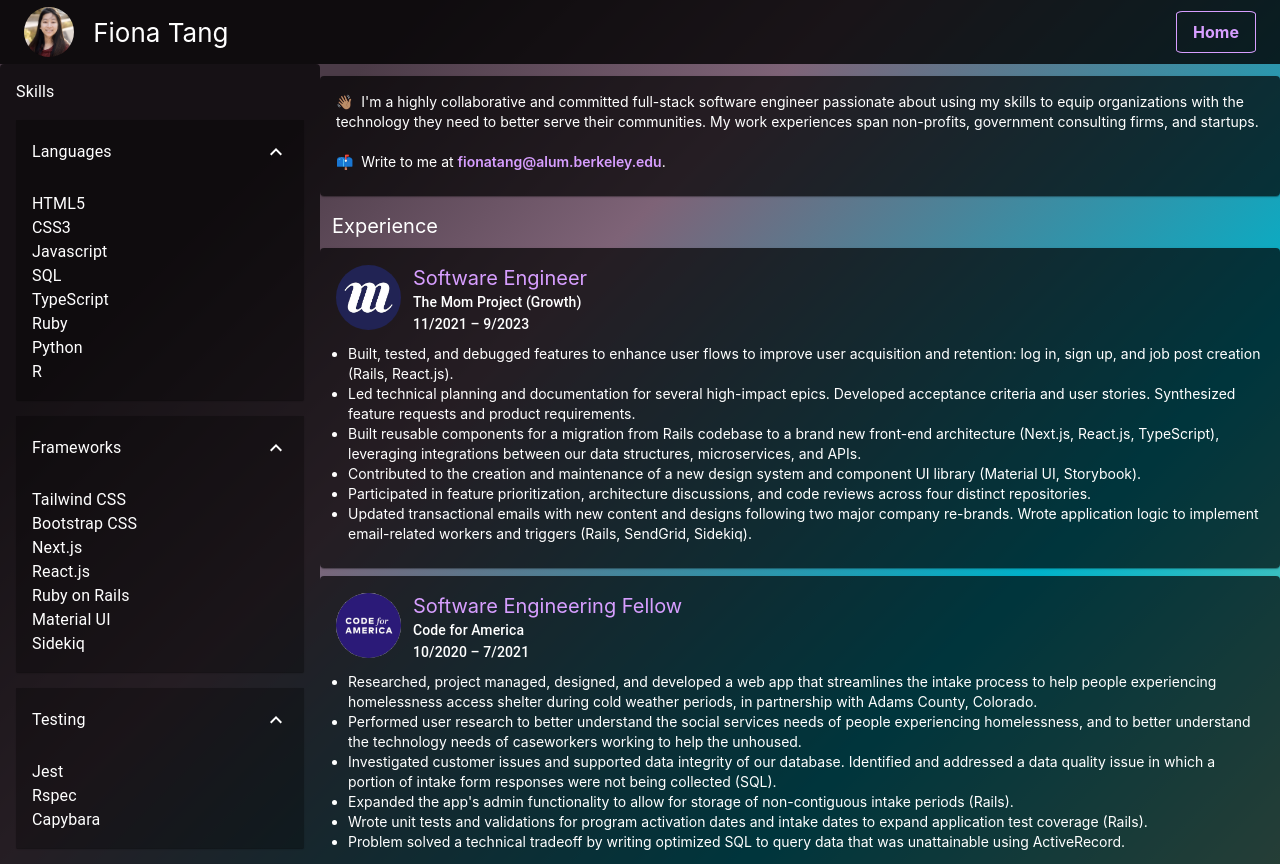
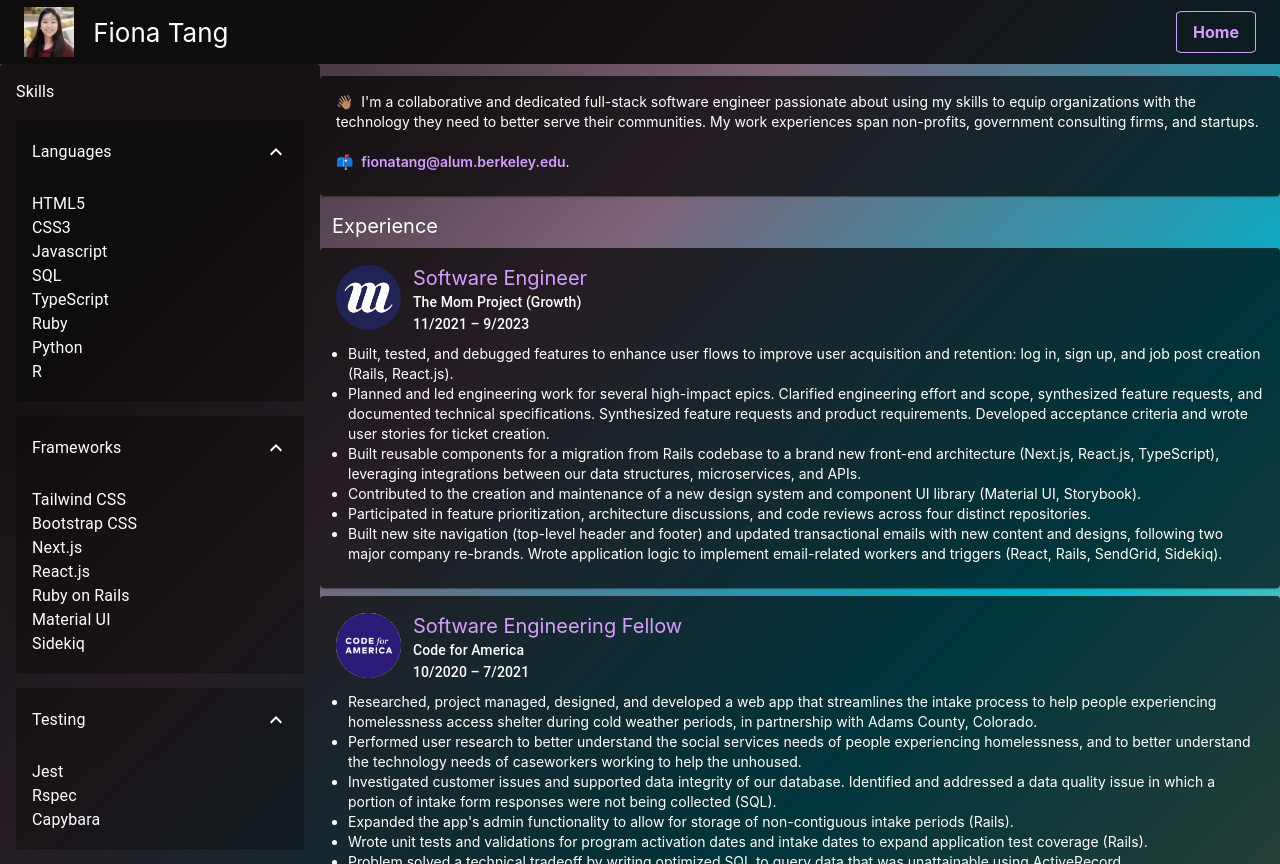
Before and after one commit to fionatagious/fiona.works, a Next.js app: page /resume in a window 1280 px wide. Built offline with nearby package versions, Linux system fonts and the light colour scheme.

Commit message:
apply nowrap to Education section; adds ExternalLinkIcon for full resume

```diff
--- /dev/null
+++ b/components/icons/ExternalLinkIcon.js
@@ -0,0 +1,17 @@
+import React from "react";
+
+const ExternalLinkIcon = () => {
+  return (
+    <svg
+      xmlns="http://www.w3.org/2000/svg"
+      viewBox="0 0 76 76"
+      width="28px"
+      height="28px"
+      fill="#fecaca"
+    >
+      <path d="M 40 10 C 38.896 10 38 10.896 38 12 C 38 13.104 38.896 14 40 14 L 47.171875 14 L 30.585938 30.585938 C 29.804938 31.366938 29.804938 32.633063 30.585938 33.414062 C 30.976938 33.805063 31.488 34 32 34 C 32.512 34 33.023063 33.805062 33.414062 33.414062 L 50 16.828125 L 50 24 C 50 25.104 50.896 26 52 26 C 53.104 26 54 25.104 54 24 L 54 12 C 54 10.896 53.104 10 52 10 L 40 10 z M 18 12 C 14.691 12 12 14.691 12 18 L 12 46 C 12 49.309 14.691 52 18 52 L 46 52 C 49.309 52 52 49.309 52 46 L 52 34 C 52 32.896 51.104 32 50 32 C 48.896 32 48 32.896 48 34 L 48 46 C 48 47.103 47.103 48 46 48 L 18 48 C 16.897 48 16 47.103 16 46 L 16 18 C 16 16.897 16.897 16 18 16 L 30 16 C 31.104 16 32 15.104 32 14 C 32 12.896 31.104 12 30 12 L 18 12 z" />
+    </svg>
+  );
+};
+
+export default ExternalLinkIcon;
--- a/pages/resume/education.js
+++ b/pages/resume/education.js
@@ -17,7 +17,10 @@ export default function Education() {
       className="mb-2"
     >
       <CardContent>
-        <Grid container sx={{ display: "flex", alignItems: "center" }}>
+        <Grid
+          container
+          sx={{ display: "flex", flexWrap: "nowrap", alignItems: "center" }}
+        >
           <Grid item>
             <Image
               priority
@@ -33,11 +36,10 @@ export default function Education() {
             sx={{
               display: "flex",
               flexDirection: "column",
-              flexWrap: "nowrap",
               marginLeft: "0.75rem",
             }}
           >
-            <div className="text-lg sm:text-xl leading-7">
+            <div className="text-md text-pink sm:text-xl">
               University of California, Berkeley
             </div>
             <Typography variant="subtitle2">B.A. Legal Studies</Typography>
--- a/pages/resume/index.js
+++ b/pages/resume/index.js
@@ -61,14 +61,16 @@ export default function Resume() {
           }}
         >
           <div className="flex flex-row">
+            <a href="/">
               <Image
                 priority
                 src="/images/headshot.jpg"
-              className="profile-image"
+                className="profile-image-small"
                 height={50}
                 width={50}
-              alt="profile-image"
+                alt="profile-image-small"
               />
+            </a>
             <h2 className="full-name-text">Fiona Tang</h2>
           </div>
           <HomeButton />
--- a/pages/resume/overview.js
+++ b/pages/resume/overview.js
@@ -17,14 +17,14 @@ export default function Overview() {
       >
         <CardContent className="d-flex pb-6">
           <div className="text-sm sm:text-md calibre">
-            👋🏽&nbsp;&nbsp;I&apos;m a highly collaborative and committed
-            full-stack software engineer passionate about using my skills to
-            equip organizations with the technology they need to better serve
-            their communities. My work experiences span non-profits, government
+            👋🏽&nbsp;&nbsp;I&apos;m a collaborative and dedicated full-stack
+            software engineer passionate about using my skills to equip
+            organizations with the technology they need to better serve their
+            communities. My work experiences span non-profits, government
             consulting firms, and startups.
             <br />
             <br />
-            📫&nbsp;&nbsp;Write to me at&nbsp;
+            📫&nbsp;&nbsp;
             <a
               href="mailto: fionatang@alum.berkeley.edu"
               className="text-pink font-semibold"
--- a/pages/resume/tmp.js
+++ b/pages/resume/tmp.js
@@ -46,9 +46,11 @@ export default function TMPCard() {
               post creation (Rails, React.js).
             </li>
             <li>
-              Led technical planning and documentation for several high-impact
-              epics. Developed acceptance criteria and user stories. Synthesized
-              feature requests and product requirements.
+              Planned and led engineering work for several high-impact epics.
+              Clarified engineering effort and scope, synthesized feature
+              requests, and documented technical specifications. Synthesized
+              feature requests and product requirements. Developed acceptance
+              criteria and wrote user stories for ticket creation.
             </li>
             <li>
               Built reusable components for a migration from Rails codebase to a
@@ -65,10 +67,11 @@ export default function TMPCard() {
               and code reviews across four distinct repositories.
             </li>
             <li>
-              Updated transactional emails with new content and designs
+              Built new site navigation (top-level header and footer) and
+              updated transactional emails with new content and designs,
               following two major company re-brands. Wrote application logic to
-              implement email-related workers and triggers (Rails, SendGrid,
-              Sidekiq).
+              implement email-related workers and triggers (React, Rails,
+              SendGrid, Sidekiq).
             </li>
           </ul>
         </div>
```
Lines whose indentation alone changed are shown as unchanged.
